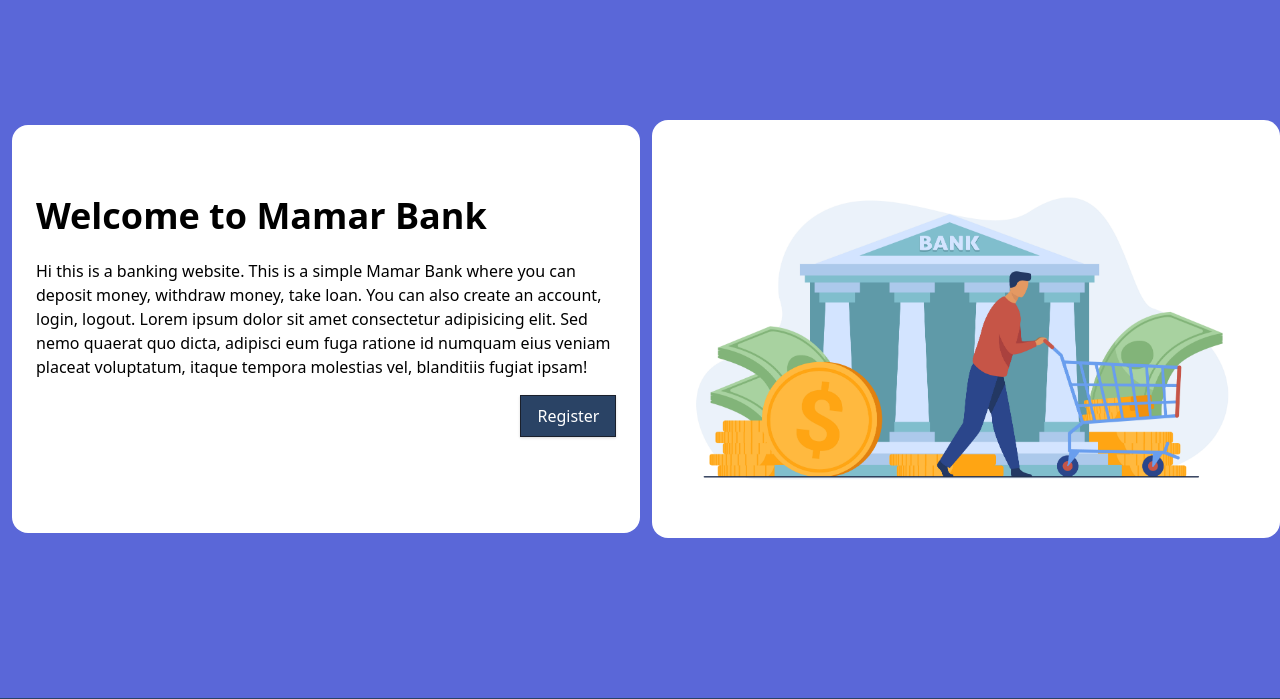
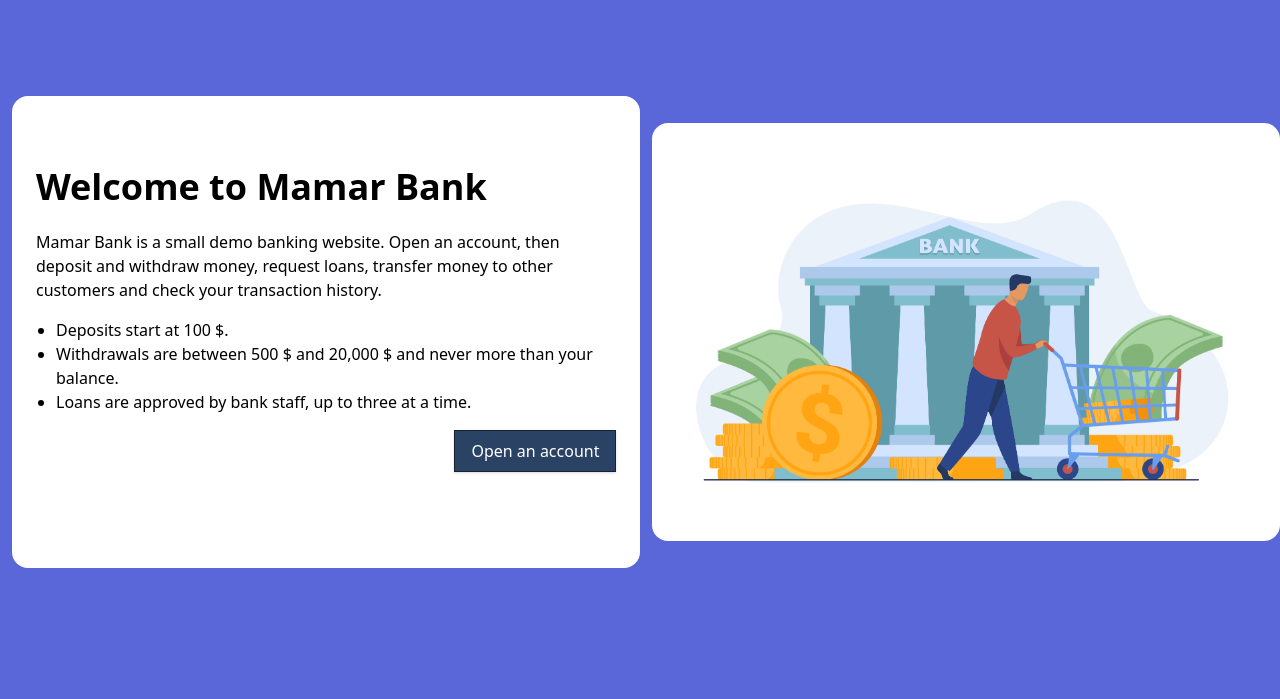
Before and after one commit to ratulhasan001/mamar-bank, a Django app: page / in a window 1280 px wide. Shown: the part 78-777 px from the top of the page. Run offline with Django 4.2, Linux system fonts and the light colour scheme; some libraries are stand-ins or nearby versions.

Commit message:
List the account limits on the home page

```diff
--- a/core/templates/index.html
+++ b/core/templates/index.html
@@ -1,22 +1,31 @@
 {% extends 'base.html' %}
 {% load static %}
 
-{% block head_title %}Banking System{% endblock %} {% block content %}
+{% block head_title %}Home{% endblock %}
+{% block content %}
 <div class="container mx-auto flex flex-col md:flex-row items-center my-12 md:my-24">
 
     <div class="flex flex-col w-full lg:w-1/2 justify-center items-start pt-12 pb-24 px-6 bg-white rounded-2xl bg-opacity-70 mx-3">
         <h1 class="font-bold text-4xl my-4">Welcome to Mamar Bank</h1>
         <p class="leading-normal mb-4">
-            Hi this is a banking website.
-            This is a simple Mamar Bank where you can deposit money, withdraw money, take loan. You can also create an account, login, logout. Lorem ipsum dolor sit amet consectetur adipisicing elit. Sed nemo quaerat quo dicta, adipisci eum fuga ratione id numquam eius veniam placeat voluptatum, itaque tempora molestias vel, blanditiis fugiat ipsam!
-
+            Mamar Bank is a small demo banking website. Open an account, then deposit and withdraw money,
+            request loans, transfer money to other customers and check your transaction history.
         </p>
+        <ul class="list-disc pl-5 mb-4 leading-normal">
+            <li>Deposits start at 100 $.</li>
+            <li>Withdrawals are between 500 $ and 20,000 $ and never more than your balance.</li>
+            <li>Loans are approved by bank staff, up to three at a time.</li>
+        </ul>
         <div class="flex justify-end w-full">
-            <a href="{% url 'register' %}" class="bg-blue-900 text-white rounded-none hover:bg-white hover:text-blue-900 hover:border-blue-900 shadow hover:shadow-lg py-2 px-4 border border-gray-900 hover:border-transparent">Register</a>
+            {% if request.user.is_authenticated %}
+            <a href="{% url 'transaction_report' %}" class="bg-blue-900 text-white hover:bg-white hover:text-blue-900 shadow hover:shadow-lg py-2 px-4 border border-gray-900">View your transactions</a>
+            {% else %}
+            <a href="{% url 'register' %}" class="bg-blue-900 text-white hover:bg-white hover:text-blue-900 shadow hover:shadow-lg py-2 px-4 border border-gray-900">Open an account</a>
+            {% endif %}
         </div>
     </div>
-    <div class="w-full lg:w-1/2 lg:py-6 text-center ">
-        <img class ="rounded-2xl" src ="{% static './img/bank.jpg' %}"/>
+    <div class="w-full lg:w-1/2 lg:py-6 text-center">
+        <img class="rounded-2xl" src="{% static 'img/bank.jpg' %}" alt="Bank building"/>
     </div>
 </div>
 
```
